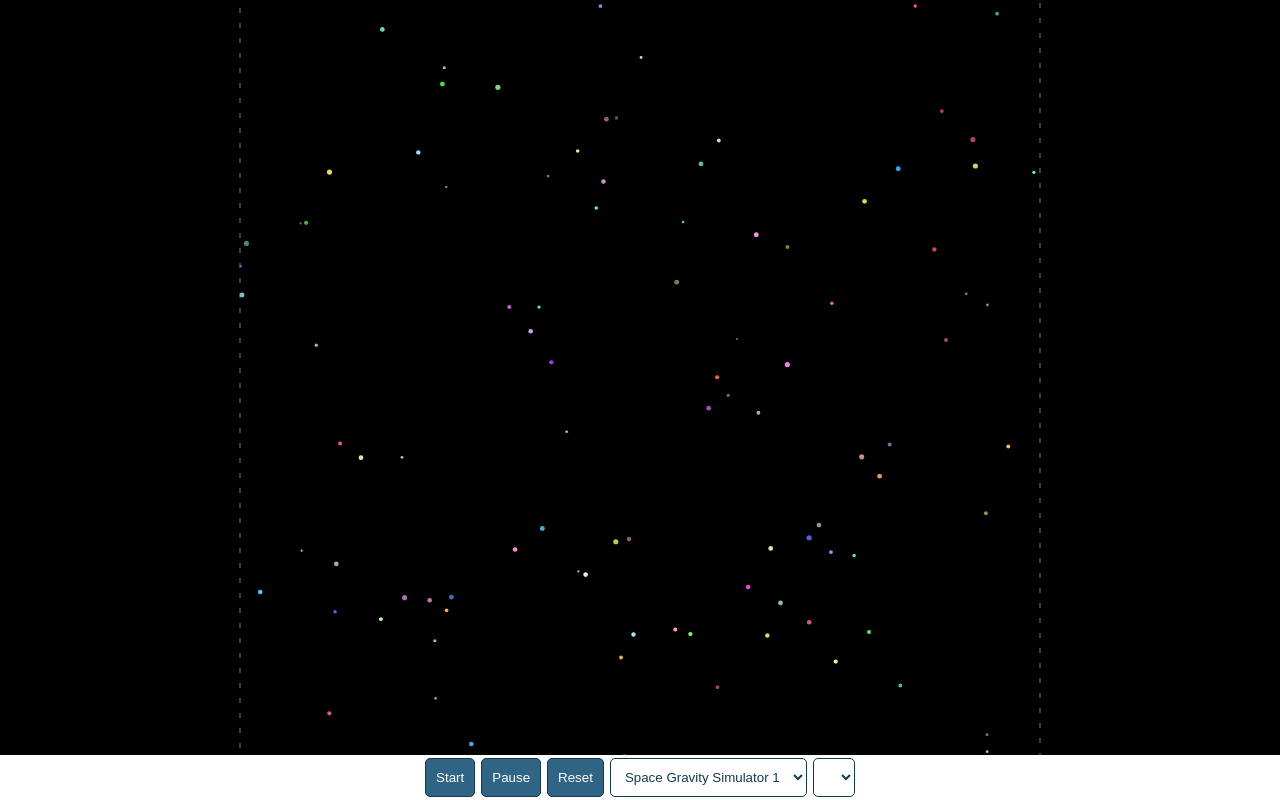
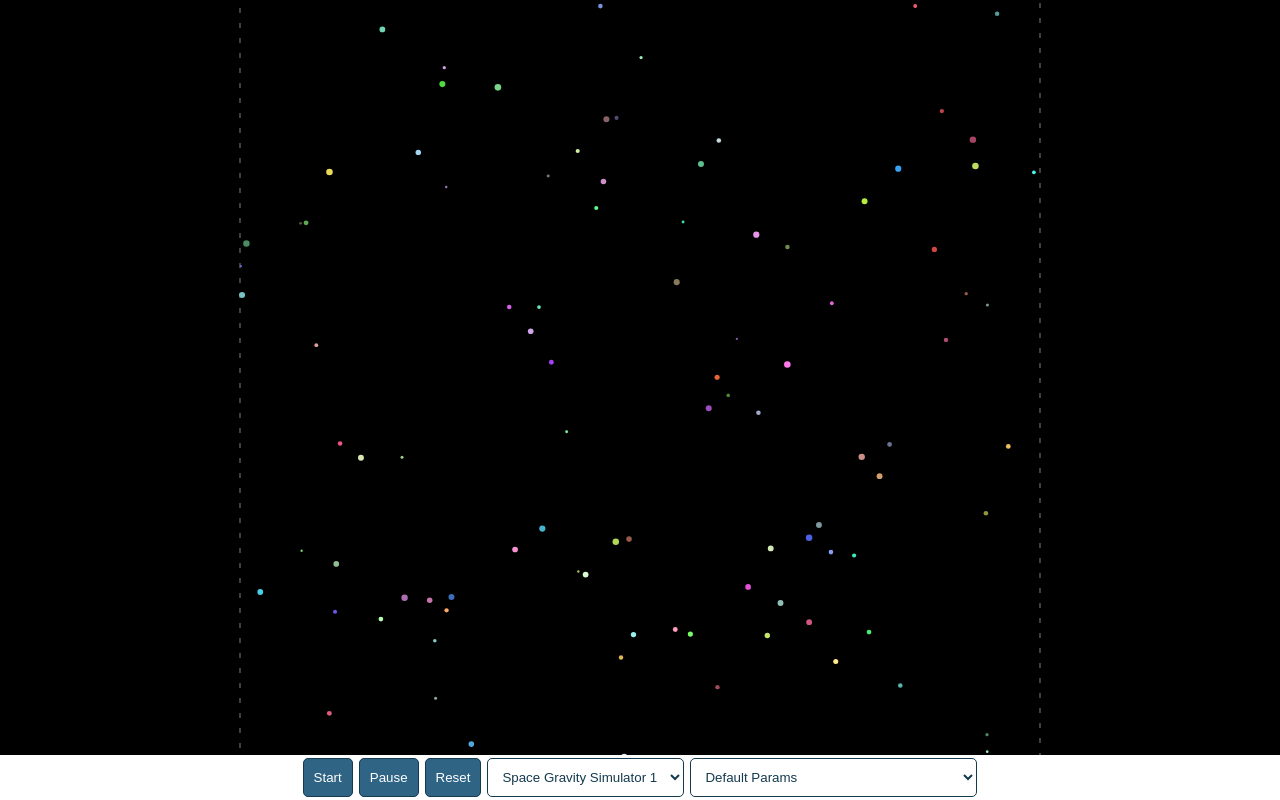
Before and after one commit to MemoS77/open-evolution-simulator, a website built with Parcel: page src/index.html in a window 1280 px wide. Both pictures are taken after a click on the button "Reset". Built offline with nearby package versions, Linux system fonts and the light colour scheme.

Commit message:
feat: new gravity params

```diff
--- a/src/code/app.ts
+++ b/src/code/app.ts
@@ -1,6 +1,6 @@
 import Point from "./types/point"
 import {drawFPS} from "./funcs/fps"
-import {getCanvasCont, setEnginesList, setFieldsList} from "./funcs/dom"
+import {getCanvasCont, setEnginesList, setParamsList} from "./funcs/dom"
 import {bindPauseButton, bindResetButton, bindStartButton} from "./funcs/buttons"
 import EngineState from "./enums/engine-state"
 import Engine from "./engines/engine"
@@ -31,7 +31,7 @@ export default class App {
         const info = this.engine.getInfo()
         const fields = getFields(info.id, info.version)
         this.engine.init(this.canvas, fields.length ? fields[0] : null)
-        setFieldsList(info)
+        setParamsList(this.engine)
         this.engine.clear()
     }
 
@@ -57,6 +57,12 @@ export default class App {
 
         const select = document.getElementById("engines-list")! as HTMLSelectElement
         select.addEventListener("change", (e) => this.onEngineSelect((e.target as HTMLOptionElement).value))
+
+        const paramsSelect = document.getElementById("fields-list")! as HTMLSelectElement
+        paramsSelect.addEventListener("change", (e) => {
+            const index = +(e.target as HTMLOptionElement).value
+            this.engine.onParamsListSelect(index)
+        })
 
 
     }
--- a/src/code/engines/engine.ts
+++ b/src/code/engines/engine.ts
@@ -15,6 +15,13 @@ export default abstract class Engine {
         this.reset()
     }
 
+    abstract getParamsList(): EngineParams[]
+
+    onParamsListSelect(index: number) {
+        console.log("params", index)
+        this.params = this.getParamsList()[index]
+        this.reset()
+    }
 
     abstract reset(): void
 
--- a/src/code/engines/engine2d.ts
+++ b/src/code/engines/engine2d.ts
@@ -25,6 +25,11 @@ export default abstract class Engine2d extends Engine {
         }
     }
 
+    override onParamsListSelect(index: number) {
+        super.onParamsListSelect(index)
+        this.centerCamera()
+    }
+
     onDrag(dx: number, dy: number) {
         this.camera.x += dx
         this.camera.y += dy
--- a/src/code/engines/space-gravity/def-params.ts
+++ b/src/code/engines/space-gravity/def-params.ts
@@ -8,7 +8,10 @@ const defParams: EngineParams = {
     infinityY: true,
     conf: {
         glueDistance: 3,
-        maxMass: 10
+        maxMass: 10,
+        densityConst: 0.5,
+        gravityConst: 1
+
     }
 }
 
--- /dev/null
+++ b/src/code/engines/space-gravity/params-list.ts
@@ -0,0 +1,44 @@
+import EngineParams from "../../types/engine-params"
+
+const paramsList: EngineParams[] = [{
+    name: "Big Field",
+    size: {x: 1000, y: 800},
+    count: 500,
+    infinityX: true,
+    infinityY: true,
+    conf: {
+        glueDistance: 4,
+        maxMass: 20,
+        densityConst: 0.3,
+        gravityConst: 0.2
+    }
+},
+{
+    name: "Many objects, low gravity",
+    size: {x: 1900, y: 1000},
+    count: 1500,
+    infinityX: true,
+    infinityY: true,
+    conf: {
+        glueDistance: 4,
+        maxMass: 100,
+        densityConst: 0.2,
+        gravityConst: 0.05
+    }
+},
+{
+    name: "Many objects, small field, very low gravity",
+    size: {x: 800, y: 600},
+    count: 2000,
+    infinityX: true,
+    infinityY: true,
+    conf: {
+        glueDistance: 3,
+        maxMass: 20,
+        densityConst: 0.2,
+        gravityConst: 0.002
+    }
+}
+]
+
+export default paramsList
--- a/src/code/engines/space-gravity/space-gravity.ts
+++ b/src/code/engines/space-gravity/space-gravity.ts
@@ -3,8 +3,14 @@ import EngineInfo from "../../types/engine-info"
 import {Planet, SpaceConf} from "./types"
 import defParams from "./def-params"
 import Color from "./color"
+import engineParams from "../../types/engine-params"
+import paramsList from "./params-list"
 
 export default class SpaceGravityEngine extends Engine2d {
+
+    getParamsList(): engineParams[] {
+        return [defParams, ...paramsList]
+    }
 
     planets: Planet[] = []
 
@@ -56,7 +62,7 @@ export default class SpaceGravityEngine extends Engine2d {
                 let fy = 0
                 let force = 1
 
-                if (dist < touchDist) {
+                if (dist <= touchDist) {
                     // Objects touch each other
                     planet.velocity.x = (planet.velocity.x * planet.mass + other.velocity.x * other.mass) / (planet.mass + other.mass)
                     planet.velocity.y = (planet.velocity.y * planet.mass + other.velocity.y * other.mass) / (planet.mass + other.mass)
@@ -67,7 +73,7 @@ export default class SpaceGravityEngine extends Engine2d {
                         other.exists = false
                     }
                 } else {
-                    force = other.mass / (dist * dist)
+                    force = other.mass / (dist * dist) * this.conf.gravityConst
                     fx = force * dx / dist
                     fy = force * dy / dist
                     planet.velocity.x += fx
@@ -89,7 +95,7 @@ export default class SpaceGravityEngine extends Engine2d {
     }
 
     calcRadius(mass: number): number {
-        return Math.pow(mass, 0.4)
+        return Math.pow(mass, this.conf.densityConst)
     }
 
     reset(): void {
--- a/src/code/engines/space-gravity/types.ts
+++ b/src/code/engines/space-gravity/types.ts
@@ -13,4 +13,6 @@ export interface Planet {
 export type SpaceConf = {
     maxMass: number
     glueDistance: number
+    densityConst: number // 0-1. Чем меньше, тем плотнее. 1 - радиус равен массе
+    gravityConst: number
 }
--- a/src/code/funcs/dom.ts
+++ b/src/code/funcs/dom.ts
@@ -1,5 +1,3 @@
-import EngineInfo from "../types/engine-info"
-import getFields from "./get-fields"
 import Engine from "../engines/engine"
 
 export function getCanvasCont(): HTMLDivElement {
@@ -14,8 +12,8 @@ export function getCanvasCont(): HTMLDivElement {
     return cont
 }
 
-export function setFieldsList(engine: EngineInfo) {
-    const fields = getFields(engine.id, engine.version)
+export function setParamsList(engine: Engine) {
+    const fields = engine.getParamsList()
     const list = document.getElementById("fields-list") as HTMLSelectElement
     list.innerHTML = ""
     fields.forEach((field, index) => {
--- a/src/code/funcs/fps.ts
+++ b/src/code/funcs/fps.ts
@@ -14,7 +14,7 @@ export function getFPS() {
 }
 
 export function drawFPS(ctx: CanvasRenderingContext2D) {
-    ctx.fillStyle = "Black"
+    ctx.fillStyle = "Gray"
     ctx.font      = infoFont
     ctx.fillText(getFPS() + " fps", 10, 26)
 }
--- a/src/code/inc/const.ts
+++ b/src/code/inc/const.ts
@@ -1 +1 @@
-export const infoFont = "normal 10pt Roboto"
+export const infoFont = "normal 11pt Roboto"
```
Also changed, not shown: src/index.html (+1 -2 lines), .eslintrc.json.
